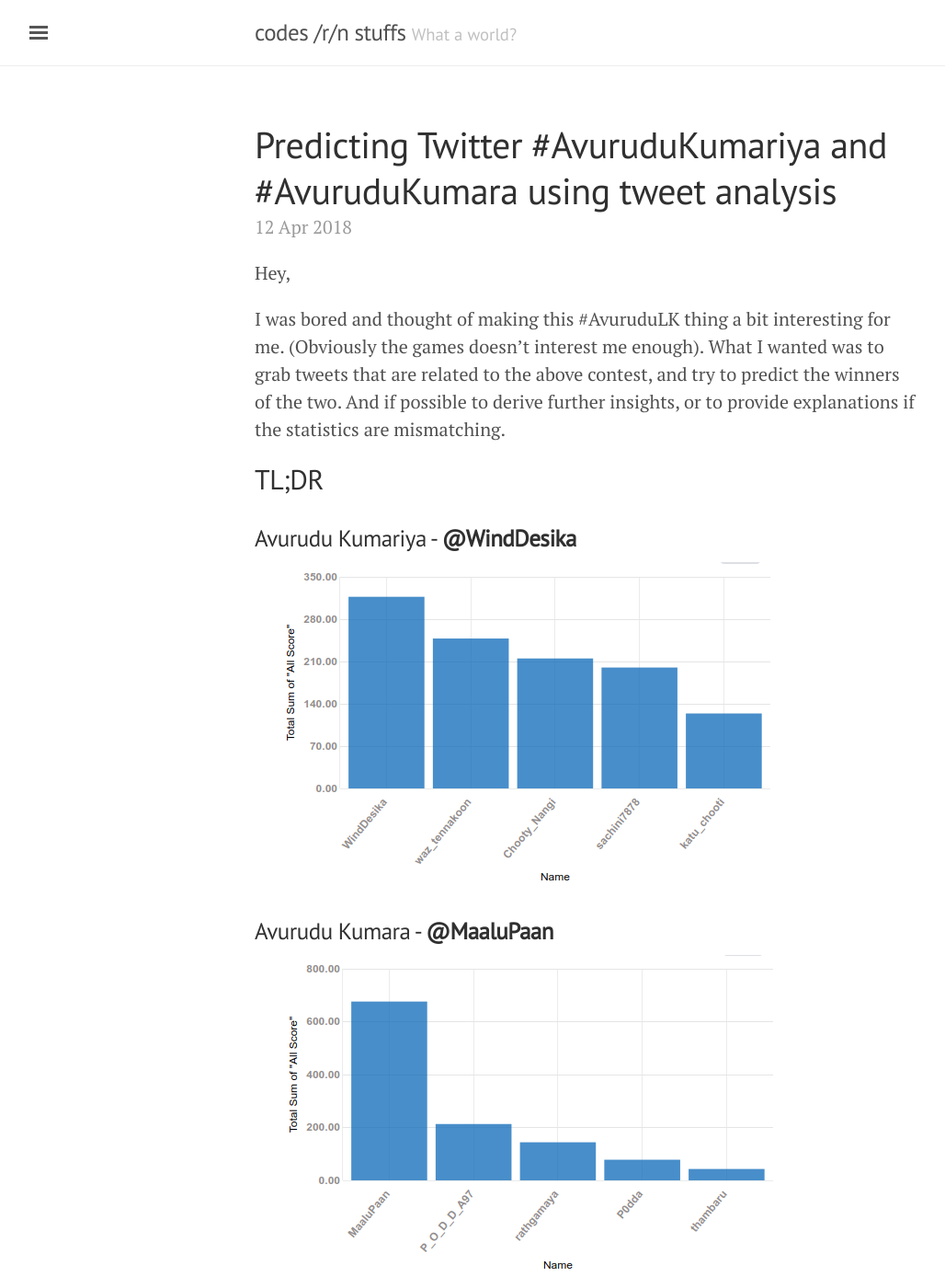
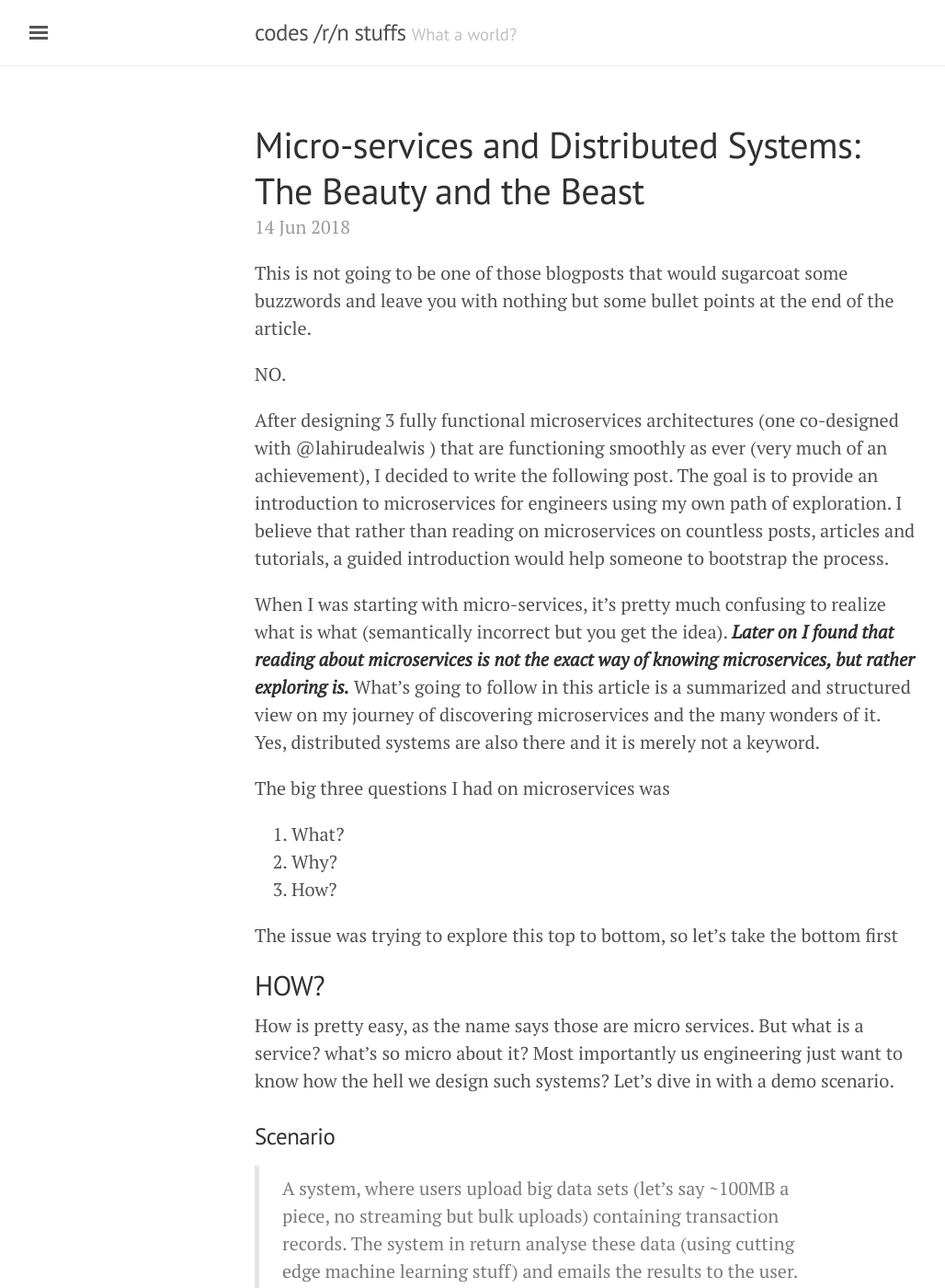
Before and after one commit to ManZzup/blog, a Jekyll site: the page built from index.html, in a window 1280 px wide and 1400 px high. Shown: the whole window at 92% size, without its empty margins (3-1031 px from the left). Built offline with Jekyll 4.4.1, drawn with Linux system fonts in a browser that asks for light colours; the list of posts is cut into pages by our own code; some of the changed text lies outside the part shown.

Commit message:
new post: ms

```diff
--- a/_layouts/post.html
+++ b/_layouts/post.html
@@ -1,7 +1,11 @@
 ---
 layout: default
 ---
-
+<style>
+  img{
+    max-height: 400px
+  }
+</style>
 <div class="post">
   <h1 class="post-title">{{ page.title }}</h1>
   <span class="post-date">{{ page.date | date_to_string }}</span>
--- /dev/null
+++ b/_posts/2018-06-14-micro-services-and-distributed-systems-the-beauty-and-the-beast.md
@@ -0,0 +1,103 @@
+---
+title: 'Micro-services and Distributed Systems: The Beauty and the Beast'
+layout: post
+subtitle: 'A jouney to understanding the concepts behind microservices through my own perspective as an explorer of the wild realm'
+image: http://manzzup.github.io/blog/public/images/4/ms-00.png
+---
+
+This is not going to be one of those blogposts that would sugarcoat some buzzwords and leave you with nothing but some bullet points at the end of the article.
+
+NO.
+
+After designing 3 fully functional microservices architectures (one co-designed with @lahirudealwis ) that are functioning smoothly as ever (very much of an achievement), I decided to write the following post. The goal is to provide an introduction to microservices for engineers using my own path of exploration. I believe that rather than reading on microservices on countless posts, articles and tutorials, a guided introduction would help someone to bootstrap the process.
+
+When I was starting with micro-services, it's pretty much confusing to realize what is what (semantically incorrect but you get the idea). ___Later on I found that reading about microservices is not the exact way of knowing microservices, but rather exploring is.___ What's going to follow in this article is a summarized and structured view on my journey of discovering microservices and the many wonders of it. Yes, distributed systems are also there and it is merely not a keyword.
+
+The big three questions I had on microservices was
+1. What?
+2. Why?
+3. How?
+
+The issue was trying to explore this top to bottom, so let's take the bottom first
+
+## HOW?
+
+How is pretty easy, as the name says those are micro services. But what is a service? what's so micro about it? Most importantly us engineering just want to know how the hell we design such systems?
+Let's dive in with a demo scenario.
+
+### Scenario
+
+> A system, where users upload big data sets (let's say ~100MB a piece, no streaming but bulk uploads) containing transaction records. The system in return analyse these data (using cutting edge machine learning stuff) and emails the results to the user. Also users can query for their results and data through an endpoint.
+
+You being the enterprise systems guy, comes up with the following system architecture.
+
+![Monolithic architecture](/public/images/4/ms-01.png)
+
+This looks good, but now when Joe, your PM wants you to move to micro-services architecure (mostly because it sounds better with the upper managment), you need to redesign the whole thing. So you wonder, what defines a "service"?
+
+> A service is a single functionality of the system that could be made to function independently without regarding the rest of the components.
+
+If we think about the **MailClient**, what the hell does it has to do with the DataProcessor or infact any of the other components? NOTHING. It just need to know what data to be sent in the email body and whom to send the email and do exactly that. So we found our first service, the **Mail Service**. Extend the same thinking to the rest of the components and BAM! we have 4 services.
+
+1. Mail Service
+2. FileUpload Service
+3. Query Service
+1. DataProcessor Service
+
+What about the Data Layer?
+
+We can but practicality dictates that the communicating data read / write requests as messages gonna be a hell of a bottleneck on the overall system. A better choice is to host each database independetly and let the underlying hardware network handle all the message passing.
+
+Here's my design for the above system, but keep in mind it is ONLY a design and no way suggest that it is the optimal solution.
+
+![Micro-services architecture](/public/images/4/ms-02.png)
+
+Is it just me or the shit looks a bit ugly now?
+
+Yes, because some services still need to communicate a bit with other services. Does this mean our initial breakdown of the services is wrong? No, services are meant to be communicating, but aggregating services depending on the level of communication is a design decision. However, in order to tacle our current problem, we introduce another component, we call it the **API Gateway**.
+
+![Micro-services architecture with API Gateway](/public/images/4/ms-03.png)
+
+*sigh* much better. Now each service simply asks the **API Gateway** to tell the other service to do their work. I guess this gives a very abstract view on how to convert a monolithic system to a micro-services "oriented" system.
+
+As it can be seen, the system now is seggregated into beautiful pieces that can be developed, deployed and tested individualy while keeping the same coupling and communication as of the monolithic system. Hence microservice is the *Beauty* of the equation.
+
+This does not convey actual implementation details, but I hope to dive into it in a latter post. Now that we know how, let's see why?
+
+## WHY?
+
+Consider the original monolithic design; one fine morning Alice your Sysadmin barges in and screams that the system is overloading because the data processor is taking up all the resources to analyse some dataset. And the system needs to send out 1 million emails at the same time. You want to scale up, but it seems impossible to scale up just the two component without affecting the other activity.
+
+On the other hand what if one component fails and the whole system shuts down without a warning? How do we introduce fault tolerance and load balancing. While this do not insist that monolithic system can "never" has such features, this is a way of thinking that led to the microservices path.
+
+Now consider our latter design based on microservices; yes the services are isolated. One shutting down will not affect the other. But how exactly it helps with scaling up? because the picture above does not introduce the *Beast* of microservices, **Distributed Systems**
+
+Just like Micro Services, Distributed Systems has a trivial meaning. Systems are Distributed. Let's take a look at our microservices in a slightly different perspective.
+
+![Micro-services architecture with distributed nodes](/public/images/4/ms-04.png)
+
+node 01 - 03 are separate systems of the same network. But now the functionality and issues of one node does not affect the performance of the other. PLUS we could simply increase the number of services (scale up) by introducing new nodes at any point of execution. This simply brings out the true power of distributed systems.
+
+> Microservices are a way of implementing Distributed Systems. It hardness the power of distributed systems to provide scalability, realiability, high availability, and other soothing words.
+
+I think why microservices is clear now. Apart from these obvious use cases, microservices enables Agile development by making the system inherently compatible for modularized development. Which in turn makes the lives of QA peeps easier, now that they can test each service separately not worrying about what else is broken in the latest release.
+
+Which leaves us with what.
+
+## WHAT?
+
+As i mentioned earlier, I believe that the question "what is microservices" is now made clear.
+
+>Microservice is a system design pattern / architecture that enables modularized systems that can be deployed in a distributed manner.
+
+## Tl;Dr
+
+The goal of the article was to provide a bottom up approach in understanding the microservices and the role of distributed systems in it.
+
+>Microservice is the Beauty, since is provides the elegant system designs that are modularized, isolated, agile but powerful,  Disributed Systems is the Beast that powers up the services providing scalability, reliability and robustness.
+
+In my experience, a microservice architecture design starts with a monolithic design, which is then modularized to identify the services. While this article provides an abstract view on the microservices concept, it hardly touches the actual design implementations of such systems. I highly recommend the [Pragmatic Microservices by Kasun Indrasiri](https://medium.com/microservices-in-practice/microservices-in-practice-7a3e85b6624c) for further reading to grasp a better understanding.
+
+In the proceeding posts, I hope to dive into more practical aspects of microservices such as service containment, distributed messaging, distributed logging, container deployment and mangement etc. It's a long list but since my current interst area lingers here, I'm hopeful :)
+
+Till then, have fun with microservices!
```
Also changed, not shown: public/images/4/ms-00.png (added), public/images/4/ms-01.png (added), public/images/4/ms-02.png (added), public/images/4/ms-03.png (added), public/images/4/ms-04.png (added).
